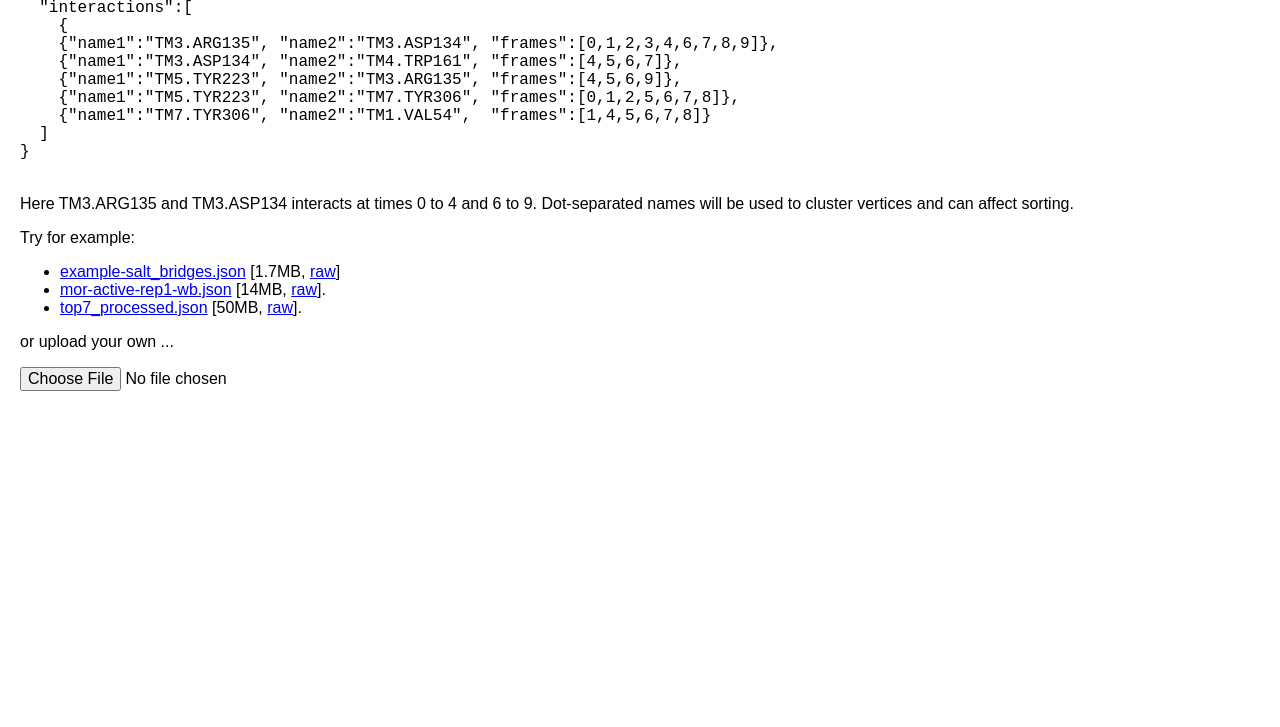
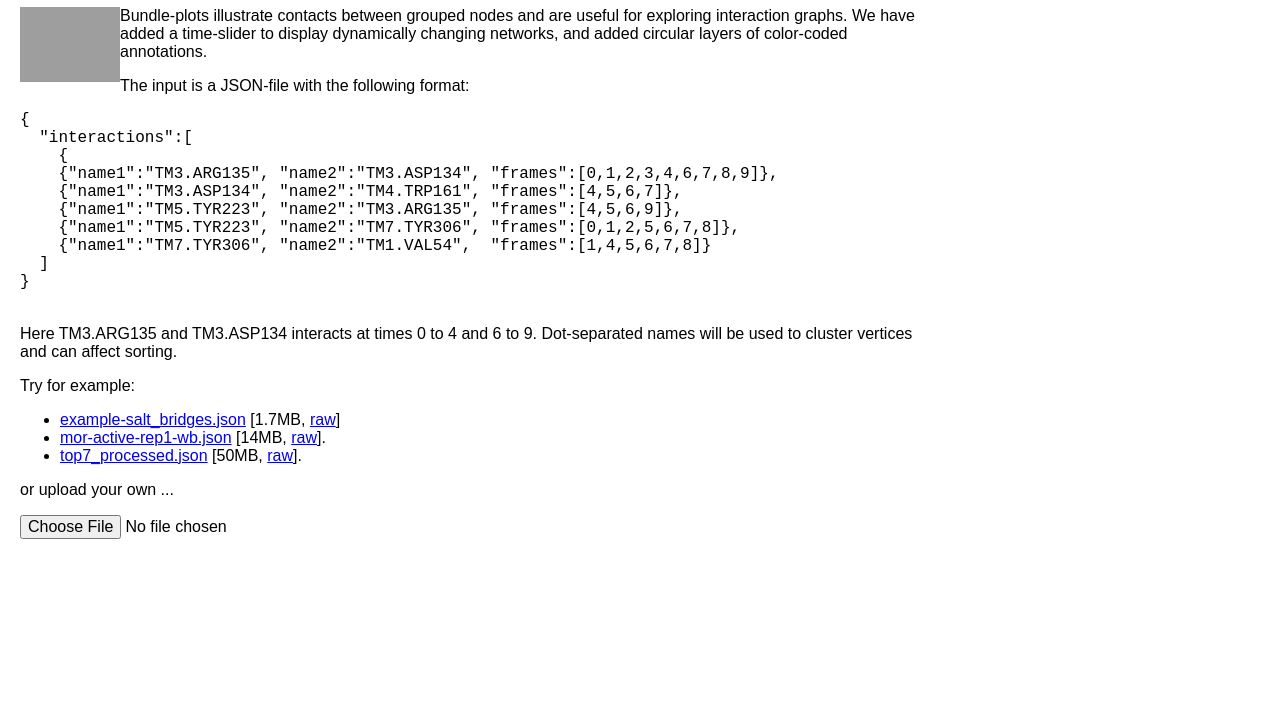
Before and after one commit to RasmusFonseca/EvoBundle, a plain HTML site: page index.html in a window 1280 px wide. Shown: the part 73-800 px from the top of the page. Drawn offline with nearby package versions, Linux system fonts and the light colour scheme; grey boxes are pictures that could not be loaded.

Commit message:
Thumbnail added

```diff
--- a/index.html
+++ b/index.html
@@ -2,7 +2,7 @@
 <html lang="en-us">
   <head>
     <meta charset="UTF-8">
-    <title>Evobundle by RasmusFonseca</title>
+    <title>EvoBundle</title>
     <meta name="viewport" content="width=device-width, initial-scale=1">
     <link rel="stylesheet" type="text/css" href="stylesheets/normalize.css" media="screen">
     <link href='https://fonts.googleapis.com/css?family=Open+Sans:400,700' rel='stylesheet' type='text/css'>
@@ -59,6 +59,10 @@ body{
   margin:20px;
 }
 
+section{
+  width:900px;
+}
+
     </style>
 
       <script src="http://d3js.org/d3.v3.min.js"></script>
@@ -76,9 +80,16 @@ body{
 -->
 
     <section class="main-upload">
-
+      <h1>Time-evolving bundle plots</h1>
       <p>
-      Please upload a json-file with the following format:
+      <a href="https://bl.ocks.org/mbostock/7607999"><img src="bundleThumb.png" align="left" width="100px"></a>
+      Bundle-plots illustrate contacts between grouped nodes and are useful for
+      exploring interaction graphs. We have added a time-slider to display
+      dynamically changing networks, and added circular layers of color-coded
+      annotations.
+      </p>
+      <p>
+      The input is a JSON-file with the following format:
       <pre>
 {
   "interactions":[
```
Also changed, not shown: 1 other file.
